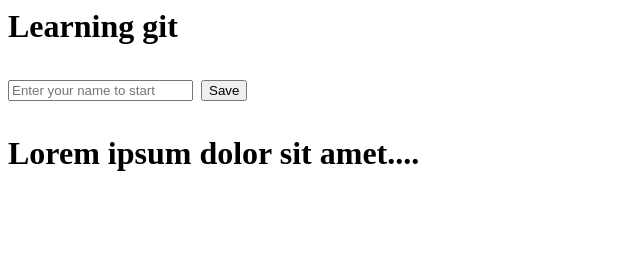
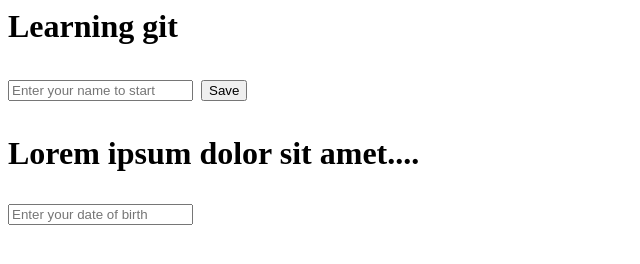
Before and after one commit to Hlyztrk/hellogit, a plain HTML site: page index.html in a window 1280 px wide. Shown: the whole page, without its empty margins (0-640 px from the left). Drawn offline with Linux system fonts and the light colour scheme.

Commit message:
changes on html file

```diff
--- a/index.html
+++ b/index.html
@@ -2,3 +2,4 @@
 <input type="text" placeholder="Enter your name to start">
 <button type="button">Save</button>
 <p>Lorem ipsum dolor sit amet....</p>
+<input type="text" placeholder="Enter your date of birth">
```
